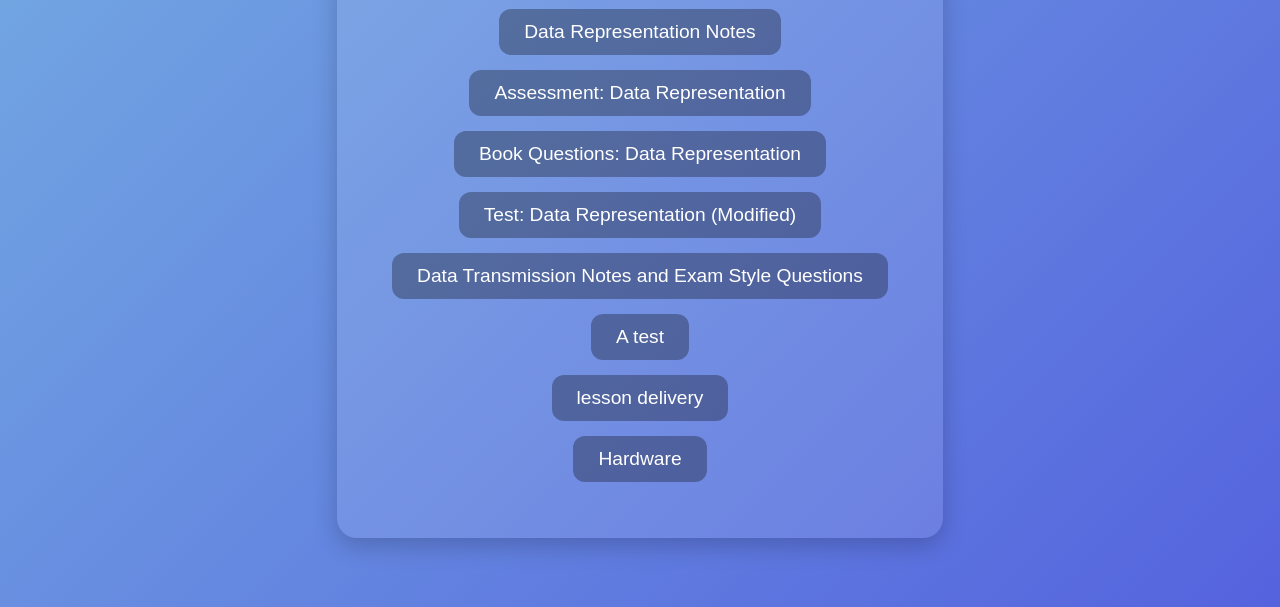
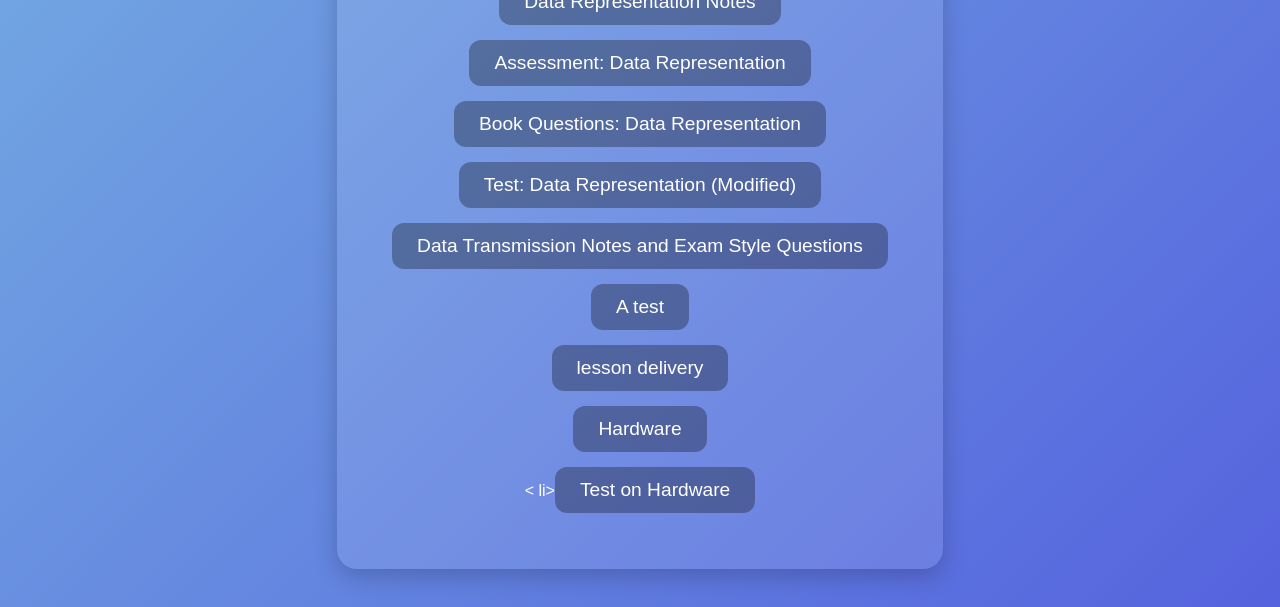
Before and after one commit to PoojaRavi8902/Year-9-and-10, a plain HTML site: page index.html in a window 1280 px wide. Shown: the part 193-800 px from the top of the page. Drawn offline with Linux system fonts and the light colour scheme.

Commit message:
Fix HTML structure and add new navigation link

```diff
--- a/index.html
+++ b/index.html
@@ -64,6 +64,8 @@
        <li><a href="Basic-Test-Data-Rep.html">A test</a></li>
        <li><a href="system-software-part2.html">lesson delivery</a></li>
       <li><a href="ch-3-hardware.html">Hardware</a></li>
+<      li><a href="Hardware-test.html"> Test on Hardware </a></li>
+
     </ul>
   </div>
 </body>
```
